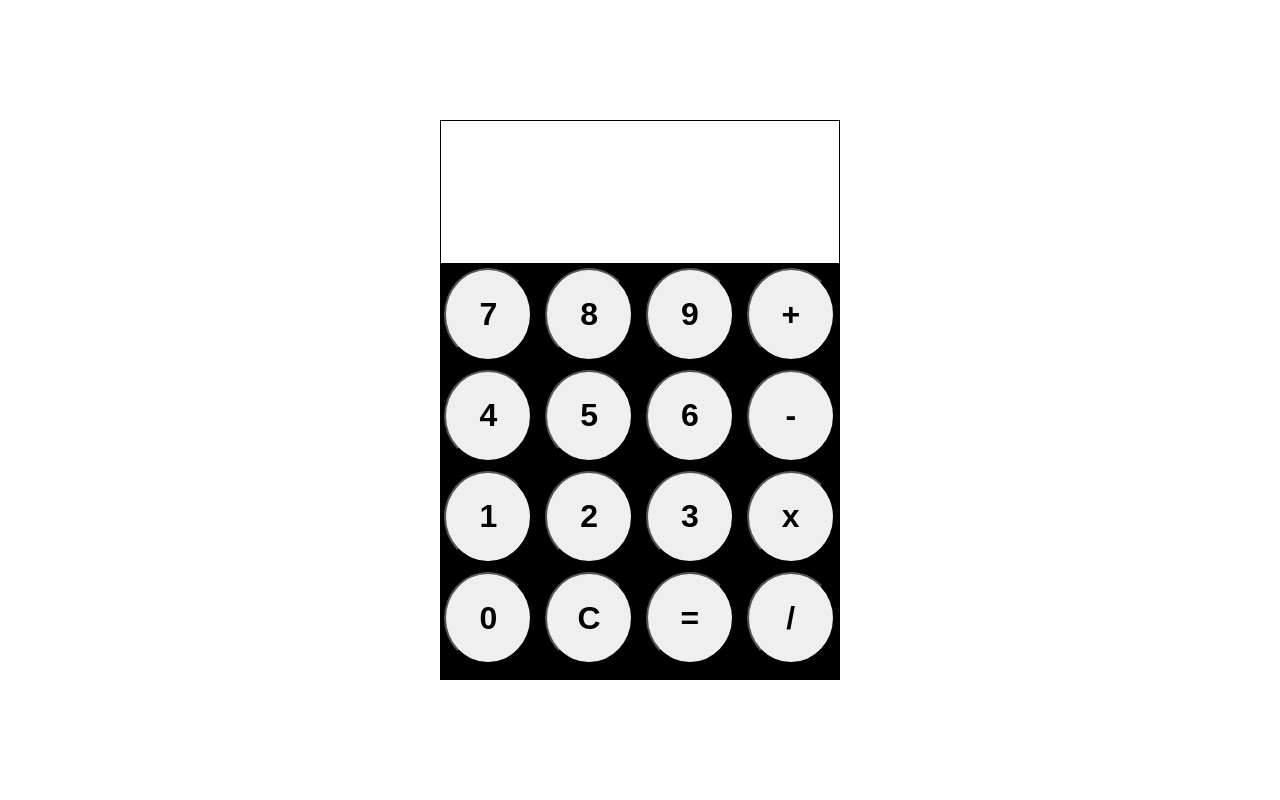
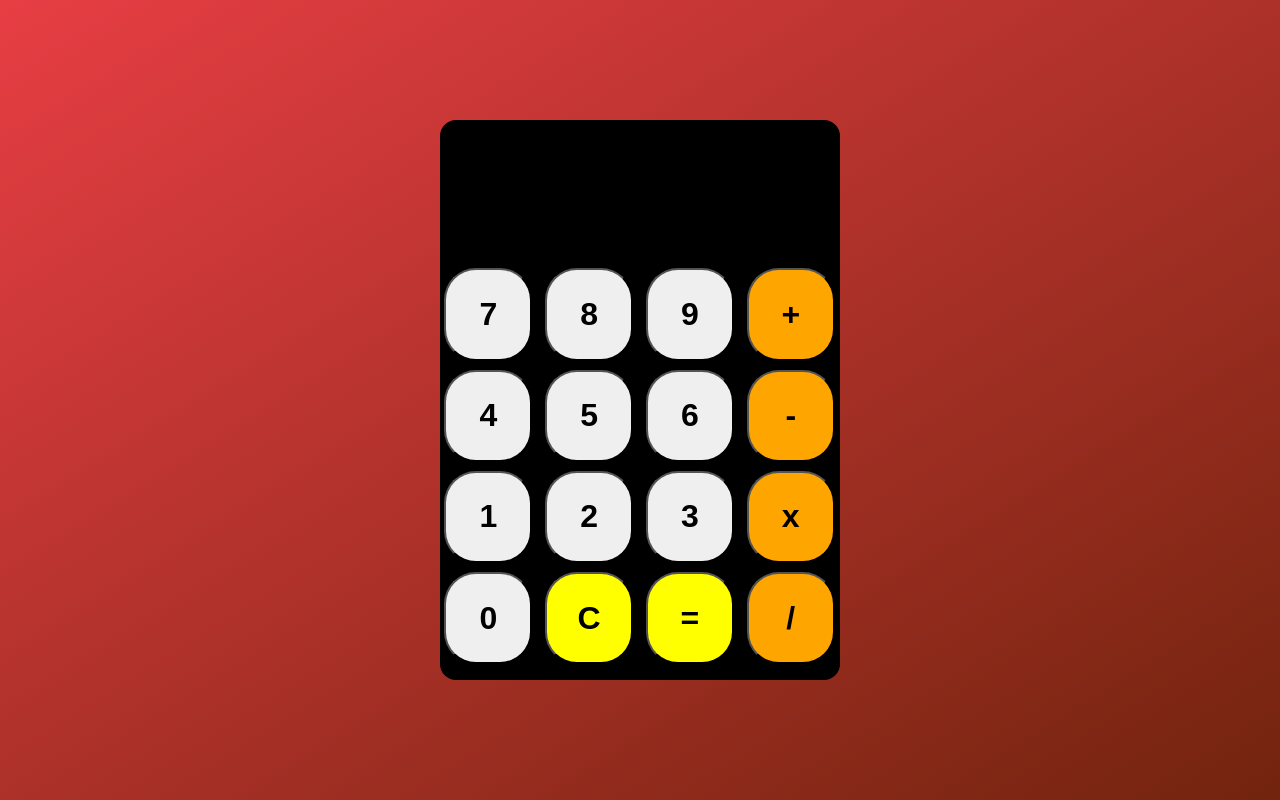
Before and after one commit to PabloProst/calculator, a plain HTML site: page index.html in a window 1280 px wide. Drawn offline with Linux system fonts and the light colour scheme.

Commit message:
feat: finish design

```diff
--- a/css/styles.css
+++ b/css/styles.css
@@ -6,29 +6,31 @@ body {
     display: flex;
     justify-content: center;
     align-items: center;
+    background: linear-gradient(to bottom right, #e73e44, #72240e);
 }
 
 #calculator-app {
     height: 35em;
     width: 25em;
-    border-radius: 5px;
 }
 
 #calculator-app form {
     height: 100%;
     width: 100%;
     background-color: black;
+    border-radius: 1em;
 }
 
 #calculator-app input[type=text] {
     height: 25%;
     width: 98.5%;
-    font-size: 2em;
+    font-size: 4em;
     cursor: default;
     text-align: right;
     outline: none;
     border: 0;
     border: solid 1px black;
+    border-radius: 0.5em;
 }
 
 #calculator-app input[type=button],
@@ -39,6 +41,21 @@ input[type=reset] {
     padding: 10px;
     margin: 4.4px;
     height: 16.5%;
-    border-radius: 100%;
     font-size: 2em;
+    color: black;
+    border-radius: 1em;
 }
+
+.result-box {
+    background-color: black;
+    color: white
+}
+
+.orange {
+    background-color: orange;
+}
+
+.white {
+    background-color: yellow;
+    color: black;
+}
--- a/index.html
+++ b/index.html
@@ -11,28 +11,28 @@
 <body>
     <div id="calculator-app">
         <form name="calculator">
-            <input type="text" name="result" value="" autocomplete="off" readonly>
+            <input type="text" name="result" value="" autocomplete="off" readonly class="result-box">
 
             <input type="button" value="7" onclick="document.calculator.result.value+='7'">
             <input type="button" value="8" onclick="document.calculator.result.value+='8'">
             <input type="button" value="9" onclick="document.calculator.result.value+='9'">
-            <input type="button" value="+" onclick="document.calculator.result.value+='+'">
+            <input type="button" value="+" onclick="document.calculator.result.value+='+'" class="orange">
             <br>
             <input type="button" value="4" onclick="document.calculator.result.value+='4'">
             <input type="button" value="5" onclick="document.calculator.result.value+='5'">
             <input type="button" value="6" onclick="document.calculator.result.value+='6'">
-            <input type="button" value="-" onclick="document.calculator.result.value+='-'">
+            <input type="button" value="-" onclick="document.calculator.result.value+='-'" class="orange">
             <br>
             <input type="button" value="1" onclick="document.calculator.result.value+='1'">
             <input type="button" value="2" onclick="document.calculator.result.value+='2'">
             <input type="button" value="3" onclick="document.calculator.result.value+='3'">
-            <input type="button" value="x" onclick="document.calculator.result.value+='*'">
+            <input type="button" value="x" onclick="document.calculator.result.value+='*'" class="orange">
             <br>
             <input type="button" value="0" onclick="document.calculator.result.value+='0'">
-            <input type="reset" value="C">
+            <input type="reset" value="C" class="white">
             <input type="button" value="="
-                onclick="document.calculator.result.value=eval(document.calculator.result.value)">
-            <input type="button" value="/" onclick="document.calculator.result.value+='/'">
+                onclick="document.calculator.result.value=eval(document.calculator.result.value)" class="white">
+            <input type="button" value="/" onclick="document.calculator.result.value+='/'" class="orange">
         </form>
     </div>
 </body>
```
